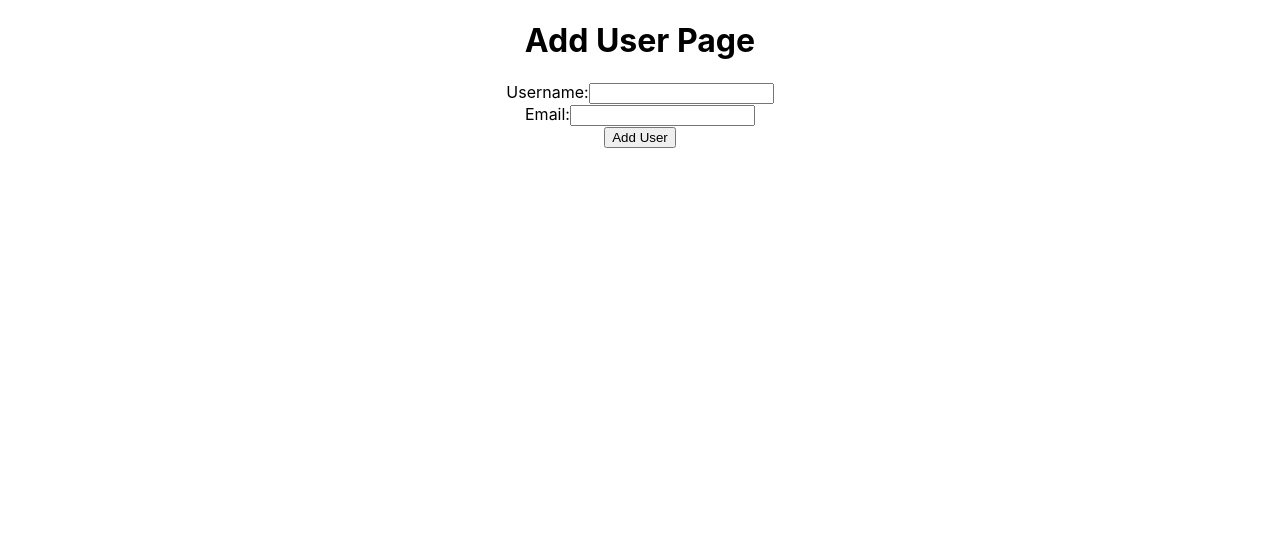
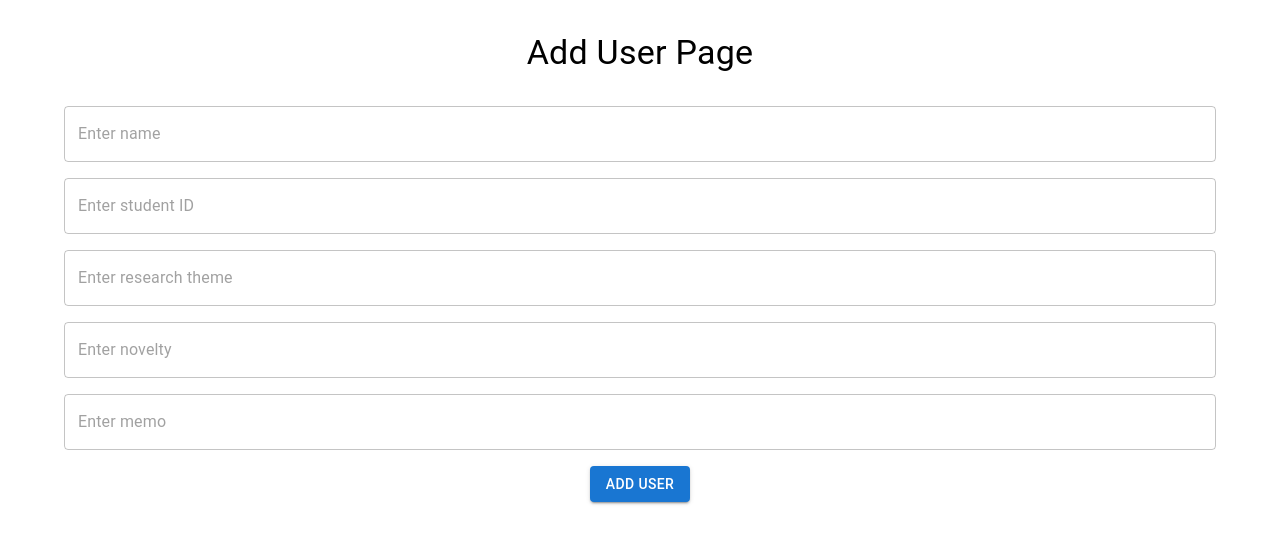
Before and after one commit to NakagawaYuto/research-hub, a React (Create React App) app in the folder front/: page /user/add in a window 1280 px wide. Shown: the top 544 px of the page. Built offline with nearby package versions, Linux system fonts and the light colour scheme.

Commit message:
ユーザーを追加できるようにした

```diff
--- a/front/src/Pages/AddUserPage.js
+++ b/front/src/Pages/AddUserPage.js
@@ -1,40 +1,97 @@
 import React, { useState } from 'react';
+import axios from 'axios';
+import { Container, Typography, Grid, Button, Box, TextField } from '@mui/material';
 
+const baseURL = 'http://127.0.0.1:8080/users/';
 
 const AddUserPage = () => {
-  const [username, setUsername] = useState('');
-  const [email, setEmail] = useState('');
+  const [name, setName] = useState('');
+  const [studentId, setStudentId] = useState('');
+  const [researchTheme, setResearchTheme] = useState('');
+  const [novelty, setNovelty] = useState('');
+  const [memo, setMemo] = useState('');
 
-  const handleUsernameChange = (e) => {
-    setUsername(e.target.value);
-  };
+  const addUser = () => {
+    const newUser = {
+      name: name,
+      student_id: studentId,
+      research_theme: researchTheme,
+      novelty: novelty,
+      memo: memo,
+    };
 
-  const handleEmailChange = (e) => {
-    setEmail(e.target.value);
-  };
-
-  const handleSubmit = (e) => {
-    e.preventDefault();
-    // Add logic to handle form submission here
+    axios.post(baseURL, newUser)
+      .then((response) => {
+        console.log(response.data);
+        // ユーザー追加後の処理（成功メッセージの表示など）
+      })
+      .catch((error) => {
+        console.error(error);
+      });
   };
 
   return (
-    <div>
-      <h1>Add User Page</h1>
-      <form onSubmit={handleSubmit}>
-        <label>
-          Username:
-          <input type="text" value={username} onChange={handleUsernameChange} />
-        </label>
-        <br />
-        <label>
-          Email:
-          <input type="email" value={email} onChange={handleEmailChange} />
-        </label>
-        <br />
-        <button type="submit">Add User</button>
-      </form>
-    </div>
+    <Container>
+      <Box sx={{ my: 4 }}>
+        <Typography variant='h4' align='center'>
+          Add User Page
+        </Typography>
+      </Box>
+      <Grid container spacing={2}>
+        <Grid item xs={12}>
+          <TextField
+            fullWidth
+            variant='outlined'
+            placeholder='Enter name'
+            value={name}
+            onChange={(e) => setName(e.target.value)}
+            required
+          />
+        </Grid>
+        <Grid item xs={12}>
+          <TextField
+            fullWidth
+            variant='outlined'
+            placeholder='Enter student ID'
+            value={studentId}
+            onChange={(e) => setStudentId(e.target.value)}
+            required
+          />
+        </Grid>
+        <Grid item xs={12}>
+          <TextField
+            fullWidth
+            variant='outlined'
+            placeholder='Enter research theme'
+            value={researchTheme}
+            onChange={(e) => setResearchTheme(e.target.value)}
+          />
+        </Grid>
+        <Grid item xs={12}>
+          <TextField
+            fullWidth
+            variant='outlined'
+            placeholder='Enter novelty'
+            value={novelty}
+            onChange={(e) => setNovelty(e.target.value)}
+          />
+        </Grid>
+        <Grid item xs={12}>
+          <TextField
+            fullWidth
+            variant='outlined'
+            placeholder='Enter memo'
+            value={memo}
+            onChange={(e) => setMemo(e.target.value)}
+          />
+        </Grid>
+        <Grid item xs={12}>
+          <Button variant='contained' color='primary' onClick={addUser}>
+            Add User
+          </Button>
+        </Grid>
+      </Grid>
+    </Container>
   );
 };
 
```
Also changed, not shown: 1 other file (tests, documents, lock files or other folders).
